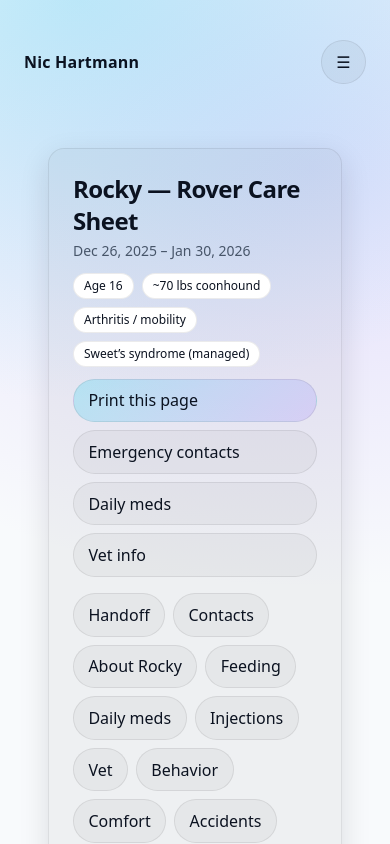
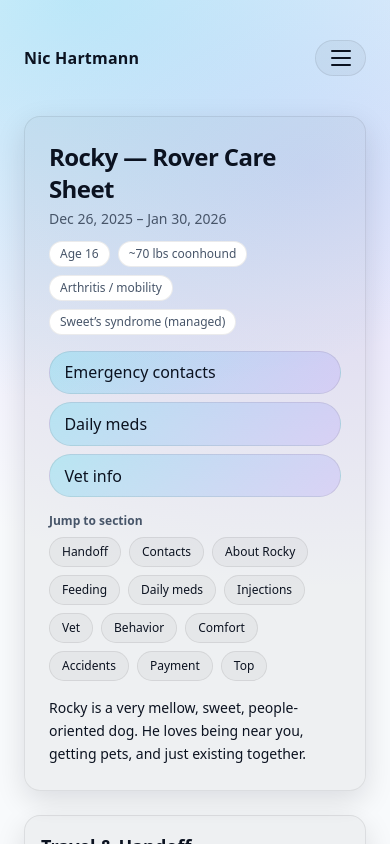
Before and after one commit to sakhaltai/sakhaltai.github.io, a React (Vite) app: page /rocky-care in a window 390 px wide. Built offline with nearby package versions, Linux system fonts and the light colour scheme.

Commit message:
aesthetic changes to portfolio site still trying to fix some shit on RockyCare

```diff
--- a/src/App.tsx
+++ b/src/App.tsx
@@ -1,6 +1,6 @@
 // src/App.tsx
 
-import React, { useState } from "react";
+import React, { useEffect, useRef, useState } from "react";
 import { Routes, Route, Link } from "react-router-dom";
 import Footer from "./components/Footer";
 import Home from "./pages/Home";
@@ -10,6 +10,44 @@ import RockyCare from "./pages/RockyCare";
 
 export default function App() {
   const [menuOpen, setMenuOpen] = useState(false);
+
+  // Click-away boundary: ONLY button + dropdown card
+  const menuRef = useRef<HTMLDivElement | null>(null);
+  const lastScrollYRef = useRef<number>(0);
+
+  useEffect(() => {
+    if (!menuOpen) return;
+
+    lastScrollYRef.current = window.scrollY;
+
+    const onPointerDown = (e: PointerEvent) => {
+      const wrap = menuRef.current;
+      if (!wrap) return;
+      if (!wrap.contains(e.target as Node)) setMenuOpen(false);
+    };
+
+    const onKeyDown = (e: KeyboardEvent) => {
+      if (e.key === "Escape") setMenuOpen(false);
+    };
+
+    const onScroll = () => {
+      // Close only when scrolling DOWN
+      const y = window.scrollY;
+      const prev = lastScrollYRef.current;
+      if (y > prev) setMenuOpen(false);
+      lastScrollYRef.current = y;
+    };
+
+    window.addEventListener("pointerdown", onPointerDown);
+    window.addEventListener("keydown", onKeyDown);
+    window.addEventListener("scroll", onScroll, { passive: true });
+
+    return () => {
+      window.removeEventListener("pointerdown", onPointerDown);
+      window.removeEventListener("keydown", onKeyDown);
+      window.removeEventListener("scroll", onScroll);
+    };
+  }, [menuOpen]);
 
   return (
     <div className="wrap">
@@ -43,17 +81,58 @@ export default function App() {
           </Link>
         </nav>
 
-        {/* Mobile Menu Button */}
+        {/* Mobile menu alignment wrapper (no ref here) */}
+        <div className="sm:hidden relative flex-1 flex justify-end">
+          {/* Ref boundary is tight: button + dropdown */}
+          <div ref={menuRef} className="relative">
             <button
-          className="sm:hidden btn"
+              className="btn"
               onClick={() => setMenuOpen((v) => !v)}
+              aria-expanded={menuOpen}
+              aria-label={menuOpen ? "Close menu" : "Open menu"}
             >
-          ☰
+              <span className="sr-only">
+                {menuOpen ? "Close menu" : "Open menu"}
+              </span>
+
+              {/* Animated hamburger/X */}
+              <span className="relative inline-block h-4 w-5">
+                <span
+                  className={`absolute left-0 top-0 h-[2px] w-5 bg-current rounded transition-all duration-200 ease-out
+                    ${
+                      menuOpen
+                        ? "translate-y-[7px] rotate-45"
+                        : "translate-y-0 rotate-0"
+                    }`}
+                />
+                <span
+                  className={`absolute left-0 top-[7px] h-[2px] w-5 bg-current rounded transition-all duration-200 ease-out
+                    ${
+                      menuOpen
+                        ? "opacity-0 scale-x-75"
+                        : "opacity-100 scale-x-100"
+                    }`}
+                />
+                <span
+                  className={`absolute left-0 bottom-0 h-[2px] w-5 bg-current rounded transition-all duration-200 ease-out
+                    ${
+                      menuOpen
+                        ? "-translate-y-[7px] -rotate-45"
+                        : "translate-y-0 rotate-0"
+                    }`}
+                />
+              </span>
             </button>
 
-        {/* Mobile Menu */}
             {menuOpen && (
-          <div className="absolute top-full left-0 w-full bg-[var(--bg-elev)] border border-[var(--border)] rounded-xl mt-2 p-4 flex flex-col gap-3 sm:hidden z-50 shadow-card">
+              <div
+                className="absolute top-full right-0 mt-2 z-50 shadow-card
+                           w-[min(92vw,520px)]
+                           bg-[var(--bg-elev)] border border-[var(--border)] rounded-xl p-4
+                           flex flex-col gap-3"
+              >
+                <div className="text-sm font-semibold">Jump</div>
+
                 <a
                   className="btn"
                   href="/#featured"
@@ -61,7 +140,11 @@ export default function App() {
                 >
                   Featured
                 </a>
-            <a className="btn" href="/#work" onClick={() => setMenuOpen(false)}>
+                <a
+                  className="btn"
+                  href="/#work"
+                  onClick={() => setMenuOpen(false)}
+                >
                   Work
                 </a>
                 <a
@@ -78,6 +161,7 @@ export default function App() {
                 >
                   Contact
                 </a>
+
                 <Link
                   className="btn"
                   to="/teaching"
@@ -101,6 +185,8 @@ export default function App() {
                 </Link>
               </div>
             )}
+          </div>
+        </div>
       </header>
 
       <Routes>
--- a/src/components/Hero.tsx
+++ b/src/components/Hero.tsx
@@ -1,3 +1,5 @@
+// src/components/Hero.tsx
+
 import React from "react";
 import { site } from "../content";
 
--- a/src/pages/RockyCare.tsx
+++ b/src/pages/RockyCare.tsx
@@ -53,7 +53,7 @@ function SectionCard(props: {
   return (
     <section
       id={props.id}
-      className="rounded-2xl bg-[var(--card)] border border-[var(--border)] p-6 md:p-8 shadow-card overflow-hidden scroll-mt-24"
+      className="rounded-2xl bg-[var(--card)] border border-[var(--border)] p-4 md:p-6 shadow-card overflow-hidden scroll-mt-24"
     >
       <div className="flex flex-col gap-1 min-w-0">
         <h2 className="text-lg md:text-xl font-semibold">{props.title}</h2>
@@ -83,11 +83,32 @@ function KV(props: { k: string; v: React.ReactNode }) {
   );
 }
 
-function Chip(props: { children: React.ReactNode }) {
+function Chip(props: {
+  children: React.ReactNode;
+  tone?: "quiet" | "nav";
+  href?: string;
+  onClick?: () => void;
+}) {
+  const base =
+    "inline-flex items-center rounded-full text-xs border border-[var(--border)] transition";
+  const quiet = "bg-[var(--bg-elev)] text-[var(--muted)] px-2.5 py-1";
+  const nav =
+    "bg-[var(--card)] text-[var(--text)] px-3 py-1.5 hover:border-[rgb(103_232_249_/_.8)]";
+
+  const cls = `${base} ${props.tone === "nav" ? nav : quiet}`;
+
+  if (props.href) {
     return (
-    <span className="inline-flex items-center px-2.5 py-1 rounded-full text-xs border border-[var(--border)] bg-[var(--bg-elev)]">
+      <a className={cls} href={props.href}>
         {props.children}
-    </span>
+      </a>
+    );
+  }
+
+  return (
+    <button type="button" className={cls} onClick={props.onClick}>
+      {props.children}
+    </button>
   );
 }
 
@@ -298,6 +319,18 @@ export default function RockyCare() {
     return () => window.clearTimeout(t);
   }, [toast]);
 
+  const [showTop, setShowTop] = useState(false);
+
+  useEffect(() => {
+    const onScroll = () => {
+      setShowTop(window.scrollY > 120);
+    };
+
+    onScroll(); // seed on load
+    window.addEventListener("scroll", onScroll, { passive: true });
+    return () => window.removeEventListener("scroll", onScroll);
+  }, []);
+
   // ====== EDIT THESE ======
   const NIC_EMAIL = "sakhaltai@gmail.com";
   const NIC_DISCORD_USER = "nikkun";
@@ -358,7 +391,7 @@ export default function RockyCare() {
   ];
 
   return (
-    <main className="wrap grid gap-6 md:gap-8">
+    <main className="grid gap-6 md:gap-8">
       <style>{`
       @media print {
         .print-hide { display: none !important; }
@@ -371,11 +404,9 @@ export default function RockyCare() {
       <Toast message={toast} />
       <div id="top" />
 
-      {/* HERO (BirdBingo-style: one card, padded, no sideways scroll) */}
+      {/* HERO (clean hierarchy: vitals → quick actions → jump links) */}
       <section className="rounded-2xl bg-[var(--card)] border border-[var(--border)] p-6 md:p-8 shadow-card overflow-hidden">
         <div className="flex flex-col gap-4 min-w-0">
-          <div className="flex flex-col gap-2 min-w-0">
-            <div className="flex items-start justify-between gap-3 min-w-0">
           <div className="min-w-0">
             <h1 className="text-2xl md:text-3xl font-extrabold tracking-tight break-anywhere">
               Rocky — Rover Care Sheet
@@ -384,68 +415,47 @@ export default function RockyCare() {
               Dec 26, 2025 – Jan 30, 2026
             </p>
 
+            {/* Vitals (quiet, non-action) */}
             <div className="mt-3 flex flex-wrap gap-2 min-w-0">
-                  <Chip>Age 16</Chip>
-                  <Chip>~70 lbs coonhound</Chip>
-                  <Chip>Arthritis / mobility</Chip>
-                  <Chip>Sweet’s syndrome (managed)</Chip>
+              <Chip tone="quiet">Age 16</Chip>
+              <Chip tone="quiet">~70 lbs coonhound</Chip>
+              <Chip tone="quiet">Arthritis / mobility</Chip>
+              <Chip tone="quiet">Sweet’s syndrome (managed)</Chip>
             </div>
           </div>
 
-              <div className="print-hide hidden sm:flex flex-col gap-2 shrink-0">
-                <button className="btn primary" onClick={() => window.print()}>
-                  Print this page
-                </button>
-                <a className="btn" href="#contacts">
+          {/* Quick actions (clearly “do this now”) */}
+          <div className="print-hide grid gap-2 sm:grid-cols-3">
+            <a className="btn primary" href="#contacts">
               Emergency contacts
             </a>
-                <a className="btn" href="#meds">
+            <a className="btn primary" href="#meds">
               Daily meds
             </a>
-                <a className="btn" href="#vet">
+            <a className="btn primary" href="#vet">
               Vet info
             </a>
           </div>
+
+          {/* Jump links (small, consistent chips) */}
+          <div className="print-hide">
+            <div className="text-xs font-semibold text-[var(--muted)] mb-2">
+              Jump to section
             </div>
 
-            {/* Mobile buttons */}
-            <div className="print-hide sm:hidden grid gap-2 mt-1">
-              <button
-                className="btn primary w-full"
-                onClick={() => window.print()}
-              >
-                Print this page
-              </button>
-              <a className="btn w-full" href="#contacts">
-                Emergency contacts
-              </a>
-              <a className="btn w-full" href="#meds">
-                Daily meds
-              </a>
-              <a className="btn w-full" href="#vet">
-                Vet info
-              </a>
-            </div>
-          </div>
-
-          {/* Quick section nav (safe, wraps) */}
-          <div className="print-hide">
             <div className="flex flex-wrap gap-2">
               {sections.map((s) => (
-                <a key={s.id} className="btn" href={`#${s.id}`}>
+                <Chip key={s.id} tone="nav" href={`#${s.id}`}>
                   {s.label}
-                </a>
+                </Chip>
               ))}
-              <a
-                className="btn"
-                href="#top"
-                onClick={(e) => {
-                  e.preventDefault();
-                  window.scrollTo({ top: 0, behavior: "smooth" });
-                }}
+
+              <Chip
+                tone="nav"
+                onClick={() => window.scrollTo({ top: 0, behavior: "smooth" })}
               >
                 Top
-              </a>
+              </Chip>
             </div>
           </div>
 
@@ -1081,6 +1091,35 @@ export default function RockyCare() {
         <Gallery title="Gallery" photos={galleryPhotos} />
       </section>
 
+      {/* Floating Top button */}
+      <div className="print-hide fixed bottom-4 right-4 z-[9999]">
+        <button
+          type="button"
+          className={`btn transition-all duration-200 ${
+            showTop
+              ? "opacity-100 translate-y-0"
+              : "opacity-0 translate-y-2 pointer-events-none"
+          }`}
+          onClick={() => window.scrollTo({ top: 0, behavior: "smooth" })}
+          aria-label="Back to top"
+          title="Back to top"
+        >
+          ↑ Top
+        </button>
+      </div>
+
+      {/* Print (bottom) */}
+      <section className="print-hide rounded-2xl bg-[var(--card)] border border-[var(--border)] p-4 md:p-6 shadow-card overflow-hidden">
+        <div className="flex flex-col sm:flex-row items-start sm:items-center justify-between gap-3">
+          <div className="text-sm text-[var(--muted)]">
+            Want a paper copy for the fridge or counter?
+          </div>
+          <button className="btn primary" onClick={() => window.print()}>
+            Print this page
+          </button>
+        </div>
+      </section>
+
       <div className="h-8" />
     </main>
   );
```
Also changed, not shown: src/components/WorkHistory.tsx (+56 -24 lines). Lines whose indentation alone changed are shown as unchanged.
